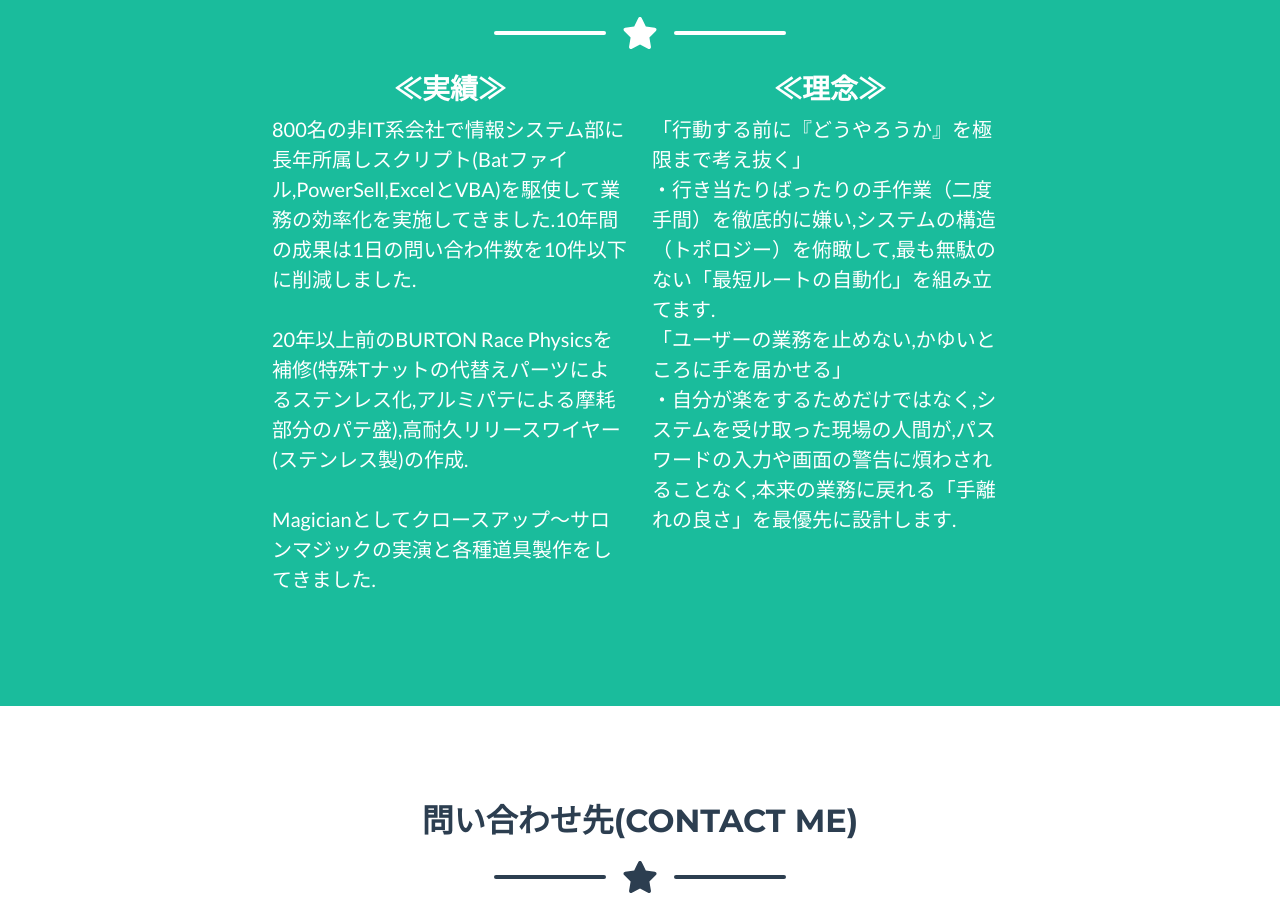
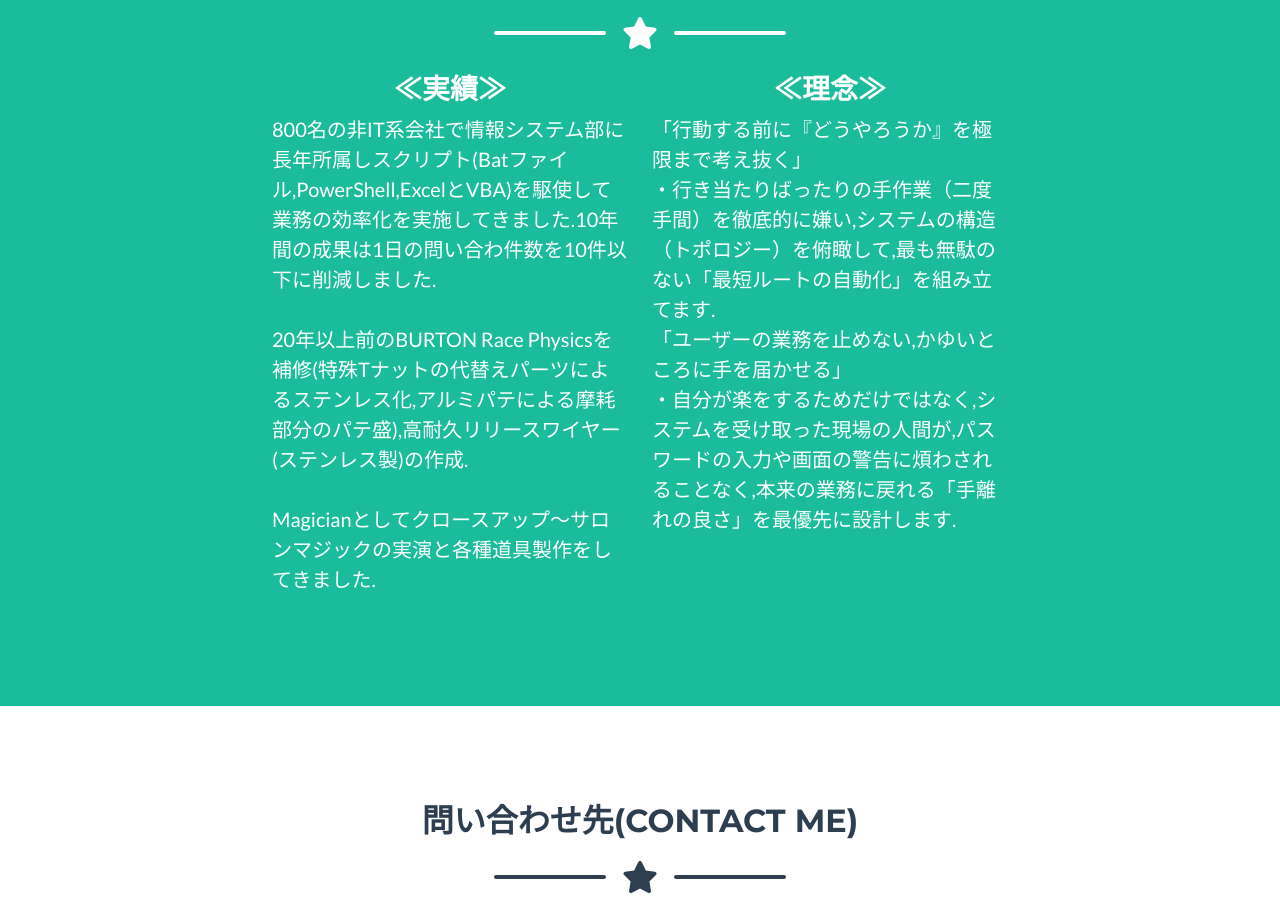
Before and after one commit to yorozuyaonodera-rgb/website, a plain HTML site: page index.html in a window 1280 px wide. Shown: the part 1421-2332 px from the top of the page. Drawn offline with nearby package versions, Linux system fonts and the light colour scheme.

Commit message:
Update index.html

```diff
--- a/index.html
+++ b/index.html
@@ -107,7 +107,7 @@ F<!DOCTYPE html>
                 </div>
                 <!-- About Section Content-->
                 <div class="row">
-                    <div class="col-lg-4 ms-auto"><H3 align="center">≪実績≫</H3><p class="lead">800名の非IT系会社で情報システム部に長年所属しスクリプト(Batファイル,PowerSell,ExcelとVBA)を駆使して業務の効率化を実施してきました.10年間の成果は1日の問い合わ件数を10件以下に削減しました.<BR><BR>20年以上前のBURTON Race Physicsを補修(特殊Tナットの代替えパーツによるステンレス化,アルミパテによる摩耗部分のパテ盛),高耐久リリースワイヤー(ステンレス製)の作成.<BR><BR>Magicianとしてクロースアップ～サロンマジックの実演と各種道具製作をしてきました.</p></div>
+                    <div class="col-lg-4 ms-auto"><H3 align="center">≪実績≫</H3><p class="lead">800名の非IT系会社で情報システム部に長年所属しスクリプト(Batファイル,PowerShell,ExcelとVBA)を駆使して業務の効率化を実施してきました.10年間の成果は1日の問い合わ件数を10件以下に削減しました.<BR><BR>20年以上前のBURTON Race Physicsを補修(特殊Tナットの代替えパーツによるステンレス化,アルミパテによる摩耗部分のパテ盛),高耐久リリースワイヤー(ステンレス製)の作成.<BR><BR>Magicianとしてクロースアップ～サロンマジックの実演と各種道具製作をしてきました.</p></div>
                     <div class="col-lg-4 me-auto"><H3 align="center">≪理念≫</H3><p class="lead">「行動する前に『どうやろうか』を極限まで考え抜く」<BR>・行き当たりばったりの手作業（二度手間）を徹底的に嫌い,システムの構造（トポロジー）を俯瞰して,最も無駄のない「最短ルートの自動化」を組み立てます.<BR>「ユーザーの業務を止めない,かゆいところに手を届かせる」<BR>・自分が楽をするためだけではなく,システムを受け取った現場の人間が,パスワードの入力や画面の警告に煩わされることなく,本来の業務に戻れる「手離れの良さ」を最優先に設計します.<BR></p></div>
                 </div>
             </div>
```
